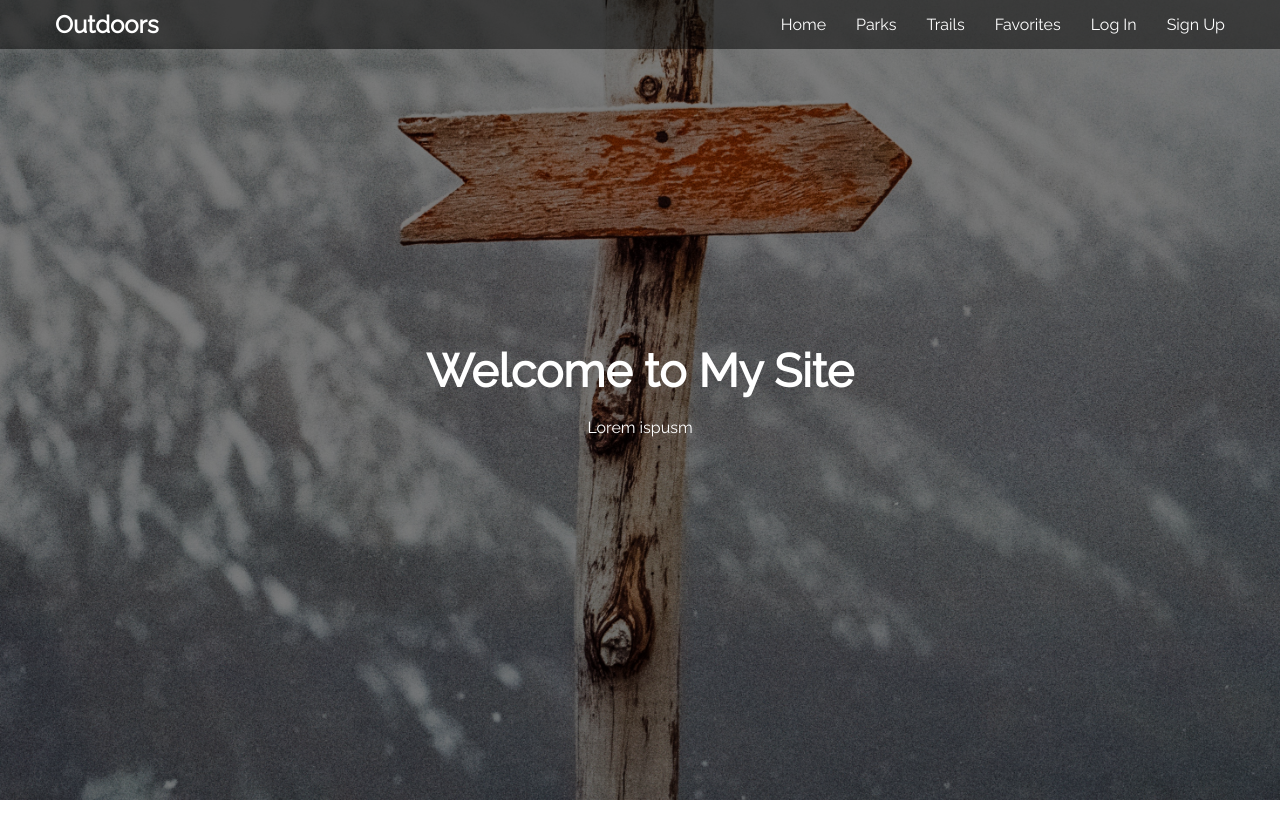
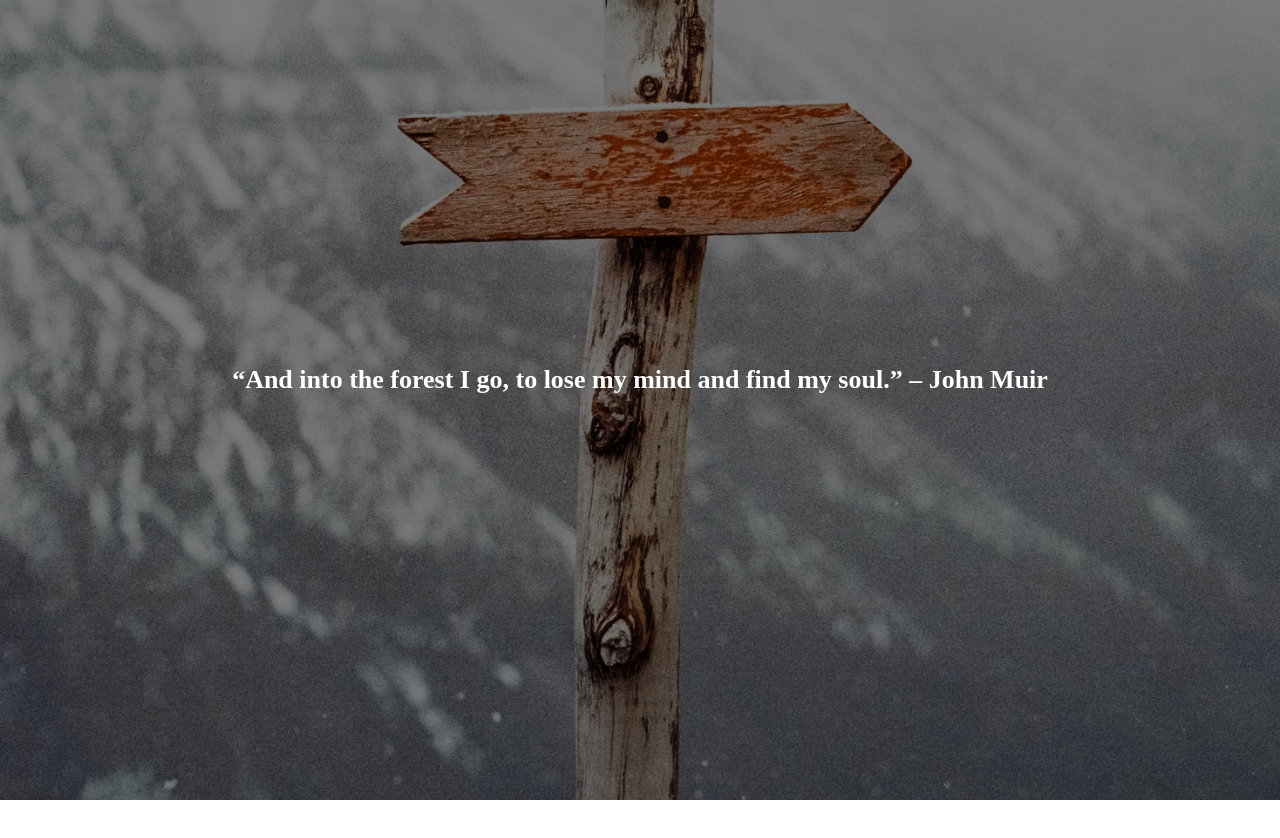
Before and after one commit to Jwatts82/outdoors, a React (Create React App) app: page / in a window 1280 px wide. Shown: the top 838 px of the page. Built offline with nearby package versions, Linux system fonts and the light colour scheme.

Commit message:
add initial routing to /

```diff
--- a/package.json
+++ b/package.json
@@ -8,6 +8,7 @@
     "@testing-library/user-event": "^13.5.0",
     "react": "^17.0.2",
     "react-dom": "^17.0.2",
+    "react-router-dom": "^6.2.1",
     "react-scripts": "5.0.0",
     "web-vitals": "^2.1.4"
   },
--- a/src/App.js
+++ b/src/App.js
@@ -1,12 +1,20 @@
-import './App.css'
-import Home from './containers/Home';
+import React from 'react';
+import './App.css';
+import Welcome from './components/Welcome/Welcome';
+import { BrowserRouter as Router, Route, Routes } from 'react-router-dom';
 
 function App() {
   return (
-    <div>
-      {/* <h1>OUTDOORS APP</h1> */}
-     <Home />
-    </div>
+    <Router>
+      <div>
+        {/* <h1>OUTDOORS APP</h1> */}
+        <Routes>
+          <Route exact path='/' element={<Welcome />} />
+          {/* <Route exact path='/parks' componeent={Parks}/> */}
+          {/* <Route path ='parks/:id' component={ParksState}/> */}
+        </Routes>
+      </div>
+    </Router>
   );
 }
 
--- a/src/components/Welcome/Welcome.css
+++ b/src/components/Welcome/Welcome.css
@@ -21,11 +21,11 @@
   left: 0;
   width: 100%;
   height: 100%;
-    background-color: rgba(0,0,0,0.5);
+  background-color: rgba(0, 0, 0, 0.5);
   z-index: -1;
 }
 
 .hero h1 {
-    font-size: 46px;
+  font-size: 26px;
   margin: -20px 0 20px;
 }
--- a/src/components/Welcome/Welcome.js
+++ b/src/components/Welcome/Welcome.js
@@ -3,14 +3,15 @@ import './Welcome.css'
 
 function Welcome() {
   return (
-  <div className="hero">
-      <div className="container">
-            <h1>Welcome to My Site</h1>
-            <p>Lorem ispusm</p>
+    <div className='hero'>
+      <div className='container'>
+        <h1>
+          “And into the forest I go, to lose my mind and find my soul.” – John
+          Muir
+        </h1>
       </div>
-
-  </div>
-  )
+    </div>
+  );
 }
 
 
--- a/src/containers/Home.js
+++ b/src/containers/Home.js
@@ -1,15 +1,15 @@
-import React from 'react';
-import Navbar from '../components/Navbar/Navbar';
-import Welcome from '../components/Welcome/Welcome';
-import '../App.css';
+// import React from 'react';
+// import Navbar from '../components/Navbar/Navbar';
+// import Welcome from '../components/Welcome/Welcome';
+// import '../App.css';
 
-function Home() {
-  return (
-    <div>
-      <Navbar />
-      <Welcome />
-    </div>
-  );
-}
+// function Home() {
+//   return (
+//     <div>
+//       <Navbar />
+//       <Welcome />
+//     </div>
+//   );
+// }
 
-export default Home;
+// export default Home;
```
Also changed, not shown: 1 other file (tests, documents, lock files or other folders). Lines whose indentation alone changed are shown as unchanged.
